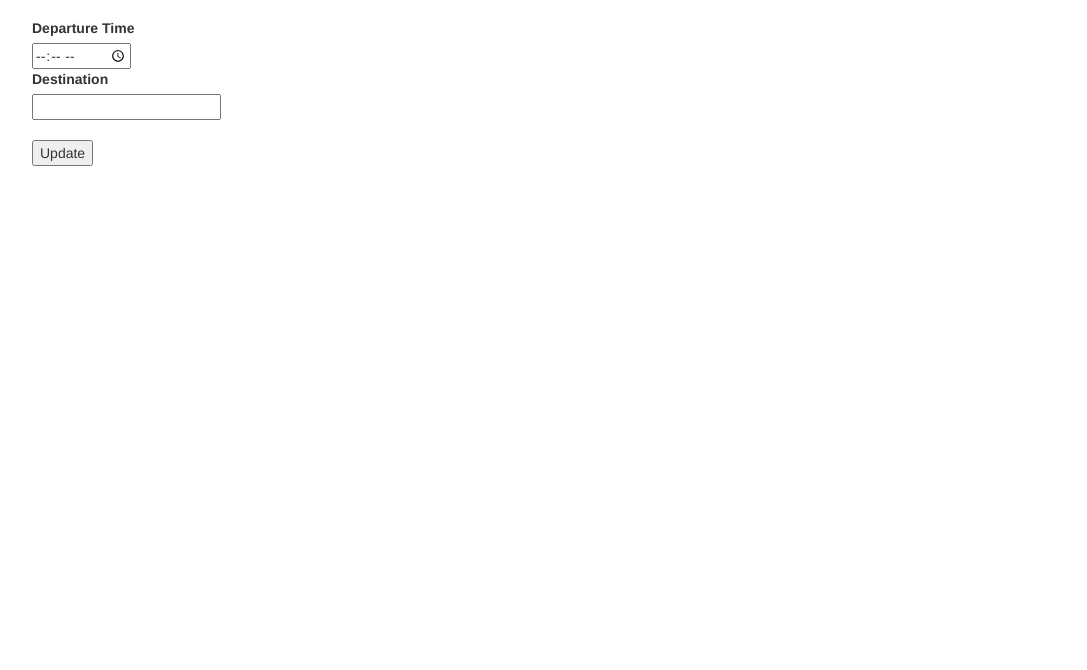
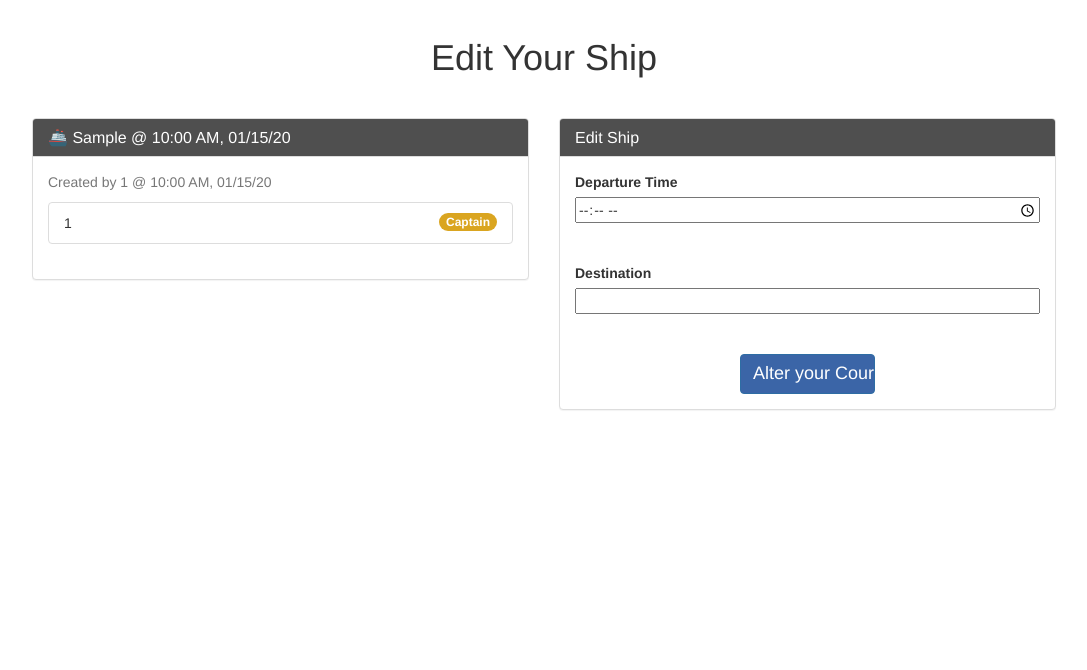
Before and after one commit to Sahil5/LunchShip, a Flask app: template templates/edit_ship.html in a window 1280 px wide. Shown: the part 52-722 px from the top of the page, without its empty margins (96-1183 px from the left). Run offline with Flask 2, Linux system fonts and the light colour scheme; the template is opened without the code that fills it: values that come from a table or form of the project are taken from there, others are empty; tables that the repository leaves empty hold one stand-in row (values such as "Sample post"); parts of the project's set-up code (start-up, migrations or seed data) failed here and were passed over; some libraries are stand-ins or nearby versions.

Commit message:
Added image to navbar and edited edit ship template

```diff
--- a/static/css/style.css
+++ b/static/css/style.css
@@ -8,6 +8,7 @@ body {
 
 .navbar {
 	background-color: #c41200;
+	background-image: url('../img/star_header_bg.png');
 }
 
 .navbar-default .navbar-brand,
--- a/templates/edit_ship.html
+++ b/templates/edit_ship.html
@@ -1,12 +1,71 @@
 {% extends 'base.html' %}
 
 {% block body %}
-	{% from "_form_helpers.html" import render_field %}
-	<form method=post action="{{ '/ship/%d/edit' % ship.id }} ">
-	  <dl>
-	    {{ render_field(form.departure_time) }}
-	    {{ render_field(form.destination) }}
-	  </dl>
-	  <p><input type=submit value=Update>
-	</form>
+    <h1 class="text-center header--yelp">Edit Your Ship</h1>
+
+	<div class='row'>
+		<div class='col-sm-12 col-md-6'>
+		    <div class="panel panel-default panel--yelp">
+		        <div class="panel-heading">
+		            <h3 class="panel-title">
+		                🚢
+		                {{ ship.destination }}
+		                @
+		                {{ ship.departure_time.strftime("%-I:%M %p, %x") }}
+		            </h3>
+		        </div>
+		        <div class="panel-body">
+		            <p class="text-muted">
+		                Created by {{ ship.captain_id }}
+		                @
+		                {{ ship.time_created.strftime("%-I:%M %p, %x") }}
+		            </p>
+		            <ul class="list-group">
+		                {% for crew_member in ship.crew %}
+		                    <li class="list-group-item">
+		                        {% if crew_member.sailor_id == ship.captain_id %}
+		                            <span class="badge badge--lunchship">Captain</span>
+		                        {% endif %}
+		                        {{ crew_member.sailor_id }}
+		                    </li>
+		                {% endfor %}
+		            </ul>
+		        </div>
+		    </div>
+		</div>
+
+		<div class='col-sm-12 col-md-6'>
+			<div class="panel panel-default panel--yelp">
+		        <div class="panel-heading">
+		            <h3 class="panel-title">
+		                Edit Ship
+		            </h3>
+		        </div>
+		        <div class="panel-body">
+					{% from "_form_helpers.html" import render_field %}
+					<form method=post action="{{ '/ship/%d/edit' % ship.id }} ">
+						<div class="row">
+						  <dl>
+						    <div class="col-sm-12">
+						        {{ render_field(form.departure_time, class_='add-input') }}
+						    </div>
+						    <div class="col-sm-12">
+						        {{ render_field(form.destination, class_='add-input') }}
+						    </div>
+						  </dl>
+						</div>
+
+						<div class='row'>
+							<div class="col-sm-offset-4 col-sm-4">
+							    <input class='btn btn-primary action-link action-link--sail' type=submit value="Alter your Course">
+							</div>
+						</div>
+					</form>
+		        </div>
+		    </div>
+
+
+		</div>
+	</div>
+
 {% endblock %}
```
Also changed, not shown: templates/leaderboards.html (+7 -5 lines).
